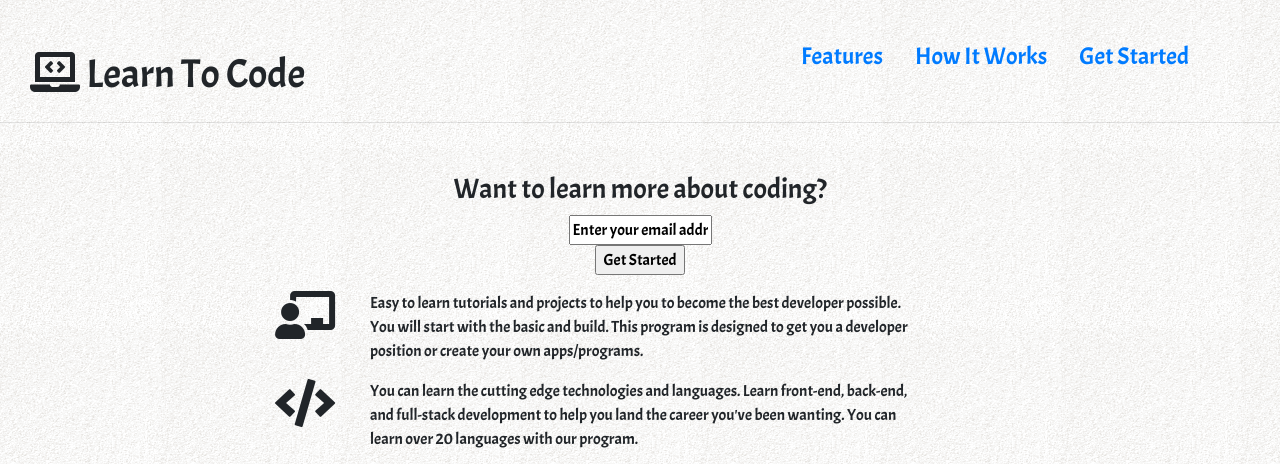
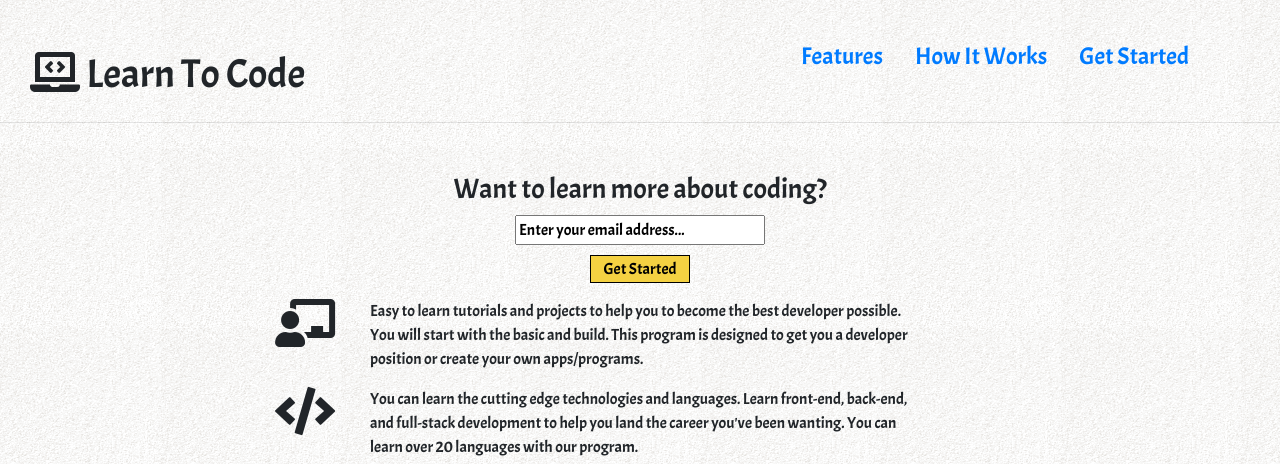
Before and after one commit to tjdolphin23/productLanding, a plain HTML site: page index.html in a window 1280 px wide. Shown: the top 464 px of the page. Drawn offline with nearby package versions, Linux system fonts and the light colour scheme.

Commit message:
style input form

```diff
--- a/index.html
+++ b/index.html
@@ -44,9 +44,9 @@
 <hr>
 	<form action="input">
 		<h3>Want to learn more about coding?</h3>
-		<input type="email" name="email" value="Enter your email address">
+		<input type="email" name="email" value="Enter your email address...">
 		<br>
-		<input type="submit" value="Get Started">
+		<input type="submit" value="Get Started" id="start">
 	</form>
 	<!-- Features -->
 	<div class="container">
--- a/style.css
+++ b/style.css
@@ -27,3 +27,14 @@ form {
 	margin-top: 50px;
 	text-align: center;
 }
+
+input {
+	width: 250px;
+}
+
+#start {
+	margin-top: 10px;
+	width: 100px;
+	background-color: #f4d142;
+	border: 1px solid black;
+}
```
